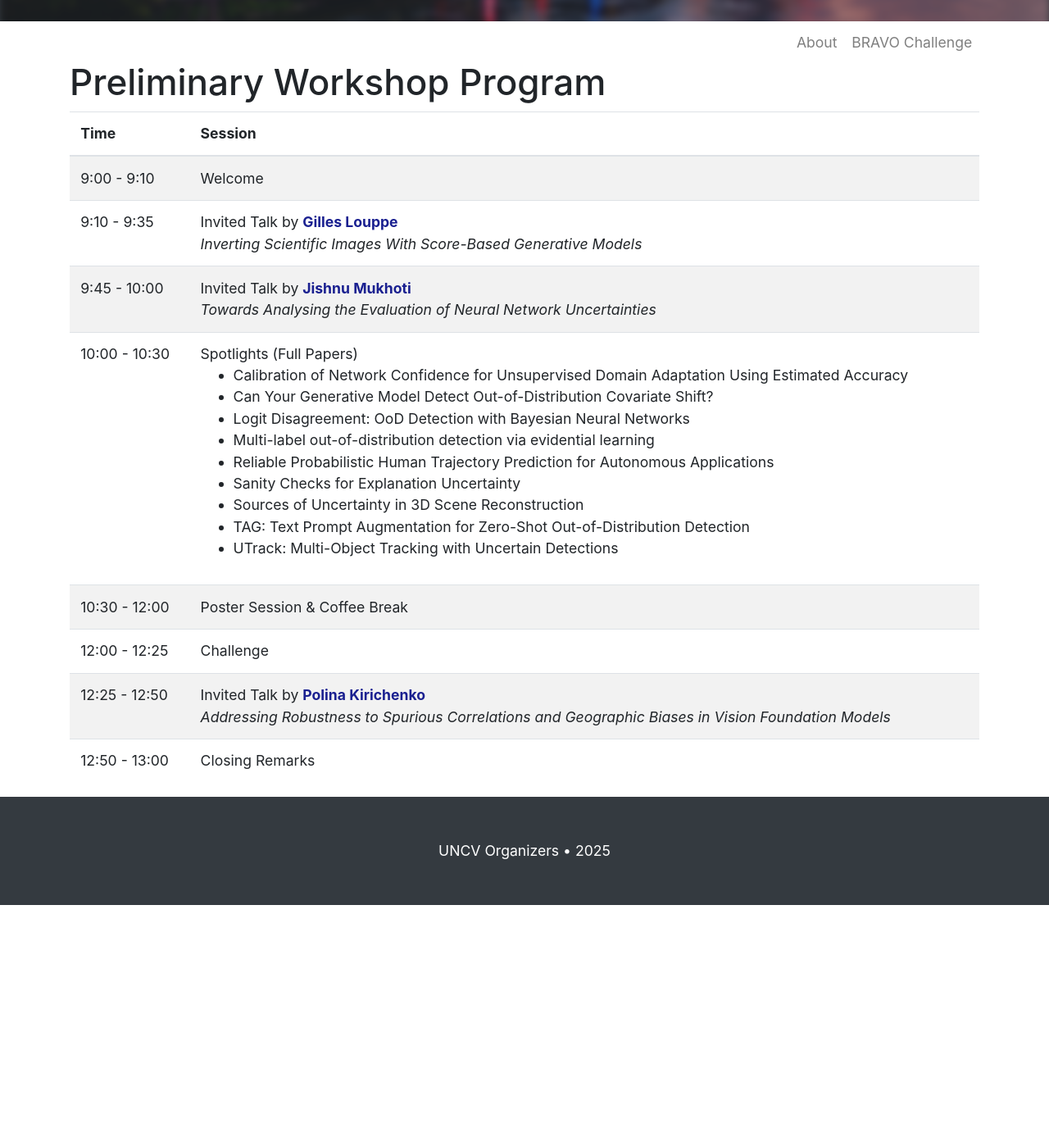
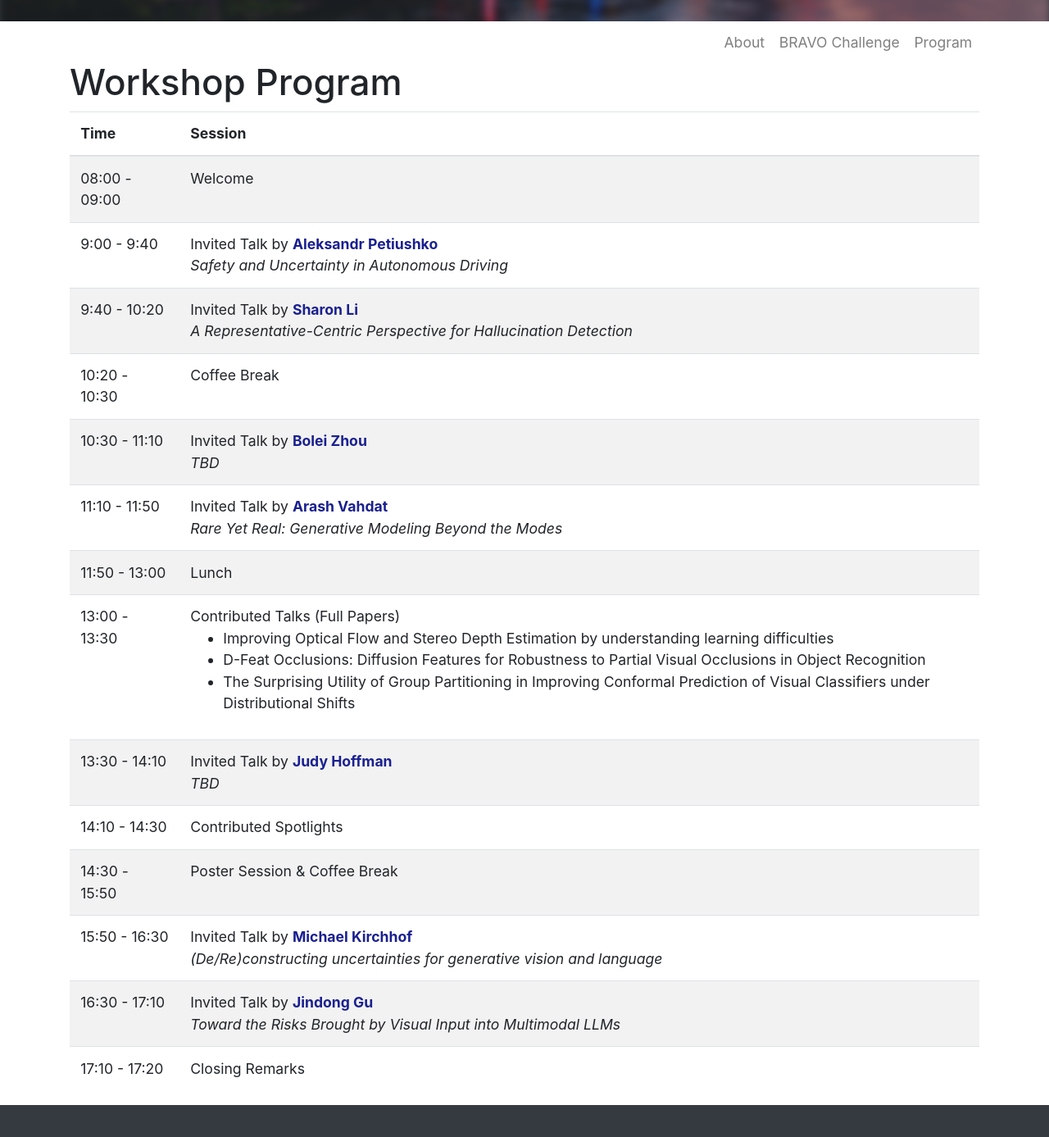
Before and after one commit to Uncertainty-CV/2025, a Jekyll site: the page built from _pages/program.md, in a window 1280 px wide and 1400 px high, scrolled down 419 px. Shown: the top 1387 px of the window at 82% size. Built offline with Jekyll 4.4.1, drawn with Linux system fonts in a browser that asks for light colours; before the commit the page ends 1523 px from its top, so only the background shows below that.

Commit message:
add program

```diff
--- a/_data/menu.yml
+++ b/_data/menu.yml
@@ -11,5 +11,5 @@
 # - title: Accepted Papers
 #   url: /papers
 #
-# - title: Program
-#   url: /program
+- title: Program
+  url: /program
--- a/_pages/program.md
+++ b/_pages/program.md
@@ -4,7 +4,7 @@ permalink: /program/
 title: Program
 ---
 
-# Preliminary Workshop Program
+# Workshop Program
 
 <table class="table table-striped">
     <thead>
@@ -15,53 +15,79 @@ title: Program
     </thead>
     <tbody>
     <tr>
-        <td>9:00 - 9:10</td>
+        <td>08:00 - 09:00</td>
         <td>Welcome</td>
     </tr>
     <tr>
-        <td>9:10 - 9:35</td>
-        <td>Invited Talk by <strong><a href="https://glouppe.github.io/">Gilles Louppe</a></strong><br>
-        <i>Inverting Scientific Images With Score-Based Generative Models</i>
+        <td>9:00 - 9:40</td>
+        <td>Invited Talk by <strong><a href="https://petiushko.info/">Aleksandr Petiushko</a></strong><br>
+        <i>Safety and Uncertainty in Autonomous Driving</i>
         </td>
     </tr>
     <tr>
-        <td>9:45 - 10:00</td>
-        <td>Invited Talk by <strong><a href="https://omegafragger.github.io/">Jishnu Mukhoti</a></strong><br>
-        <i>Towards Analysing the Evaluation of Neural Network Uncertainties</i>
+        <td>9:40 - 10:20</td>
+        <td>Invited Talk by <strong><a href="https://pages.cs.wisc.edu/~sharonli/">Sharon Li</a></strong><br>
+        <i>A Representative-Centric Perspective for Hallucination Detection</i>
         </td>
     </tr>
     <tr>
-        <td>10:00 - 10:30</td>
-        <td>Spotlights (Full Papers)<br>
+        <td>10:20 - 10:30</td>
+        <td>Coffee Break</td>
+    </tr>
+    <tr>
+        <td>10:30 - 11:10</td>
+        <td>Invited Talk by <strong><a href="https://boleizhou.github.io/">Bolei Zhou</a></strong><br>
+        <i>TBD</i>
+        </td>
+    </tr>
+    <tr>
+        <td>11:10 - 11:50</td>
+        <td>Invited Talk by <strong><a href="http://latentspace.cc/">Arash Vahdat</a></strong><br>
+        <i>Rare Yet Real: Generative Modeling Beyond the Modes</i>
+        </td>
+    </tr>
+    <tr>
+        <td>11:50 - 13:00</td>
+        <td>Lunch</td>
+    </tr>
+    <tr>
+        <td>13:00 - 13:30</td>
+        <td>Contributed Talks (Full Papers)<br>
         <ul>
-            <li>Calibration of Network Confidence for Unsupervised Domain Adaptation Using Estimated Accuracy</li>
-            <li> Can Your Generative Model Detect Out-of-Distribution Covariate Shift?</li>
-            <li>Logit Disagreement: OoD Detection with Bayesian Neural Networks</li>
-            <li>Multi-label out-of-distribution detection via evidential learning</li>
-            <li>Reliable Probabilistic Human Trajectory Prediction for Autonomous Applications</li>
-            <li>Sanity Checks for Explanation Uncertainty</li>
-            <li>Sources of Uncertainty in 3D Scene Reconstruction</li>
-            <li>TAG: Text Prompt Augmentation for Zero-Shot Out-of-Distribution Detection</li>
-            <li>UTrack: Multi-Object Tracking with Uncertain Detections</li>
+            <li>Improving Optical Flow and Stereo Depth Estimation by understanding learning difficulties</li>
+            <li>D-Feat Occlusions: Diffusion Features for Robustness to Partial Visual Occlusions in Object Recognition</li>
+            <li>The Surprising Utility of Group Partitioning in Improving Conformal Prediction of Visual Classifiers under Distributional Shifts</li>
         </ul>
         </td>
     </tr>
     <tr>
-        <td>10:30 - 12:00</td>
+        <td>13:30 - 14:10</td>
+        <td>Invited Talk by <strong><a href="https://faculty.cc.gatech.edu/~judy/">Judy Hoffman</a></strong><br>
+        <i>TBD</i>
+        </td>
+    </tr>
+    <tr>
+        <td>14:10 - 14:30</td>
+        <td>Contributed Spotlights</td>
+    </tr>
+    <tr>
+        <td>14:30 - 15:50</td>
         <td>Poster Session & Coffee Break</td>
     </tr>
     <tr>
-        <td>12:00 - 12:25</td>
-        <td>Challenge</td>
-    </tr>
-    <tr>
-        <td>12:25 - 12:50</td>
-        <td>Invited Talk by <strong><a href="https://polkirichenko.github.io/">Polina Kirichenko</a></strong><br>
-        <i>Addressing Robustness to Spurious Correlations and Geographic Biases in Vision Foundation Models</i>
+        <td>15:50 - 16:30</td>
+        <td>Invited Talk by <strong><a href="https://www.linkedin.com/in/michael-kirchhof/">Michael Kirchhof</a></strong><br>
+        <i>(De/Re)constructing uncertainties for generative vision and language</i>
         </td>
     </tr>
     <tr>
-        <td>12:50 - 13:00</td>
+        <td>16:30 - 17:10</td>
+        <td>Invited Talk by <strong><a href="https://jindonggu.github.io/">Jindong Gu</a></strong><br>
+        <i>Toward the Risks Brought by Visual Input into Multimodal LLMs</i>
+        </td>
+    </tr>
+    <tr>
+        <td>17:10 - 17:20</td>
         <td>Closing Remarks</td>
     </tr>
     </tbody>
```
